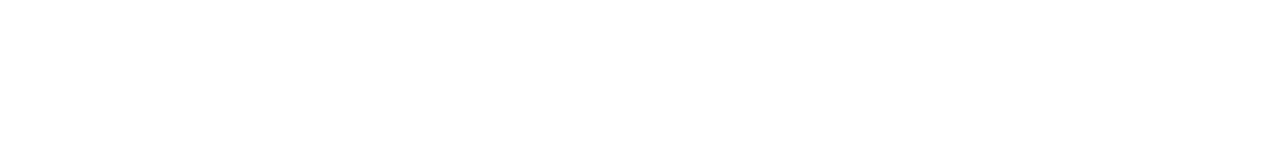
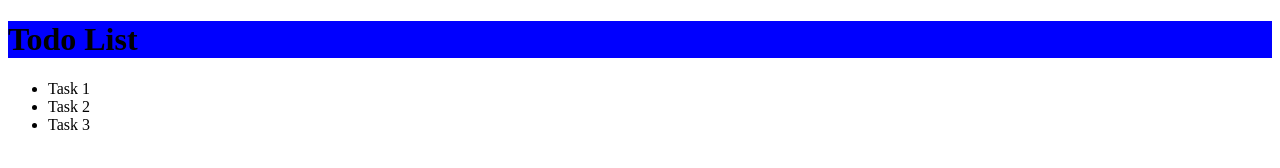
Before and after one commit to Dimittriuss/Project1, a plain HTML site: page index.html in a window 1280 px wide. Drawn offline with Linux system fonts and the light colour scheme.

Commit message:
add style

```diff
--- a/index.html
+++ b/index.html
@@ -4,9 +4,16 @@
     <meta charset="UTF-8">
     <meta http-equiv="X-UA-Compatible" content="IE=edge">
     <meta name="viewport" content="width=device-width, initial-scale=1.0">
-    <title>Document</title>
+    <title>Todo List</title>
+    <link rel="stylesheet" href="/style.css">
 </head>
 <body>
+    <h1>Todo List</h1>
+    <ul>
+        <li>Task 1 </li>
+        <li>Task 2 </li>
+        <li>Task 3 </li>
+    </ul>
 
 </body>
 </html>
--- /dev/null
+++ b/style.css
@@ -0,0 +1,3 @@
+h1{
+    background-color: blue;
+}
```
